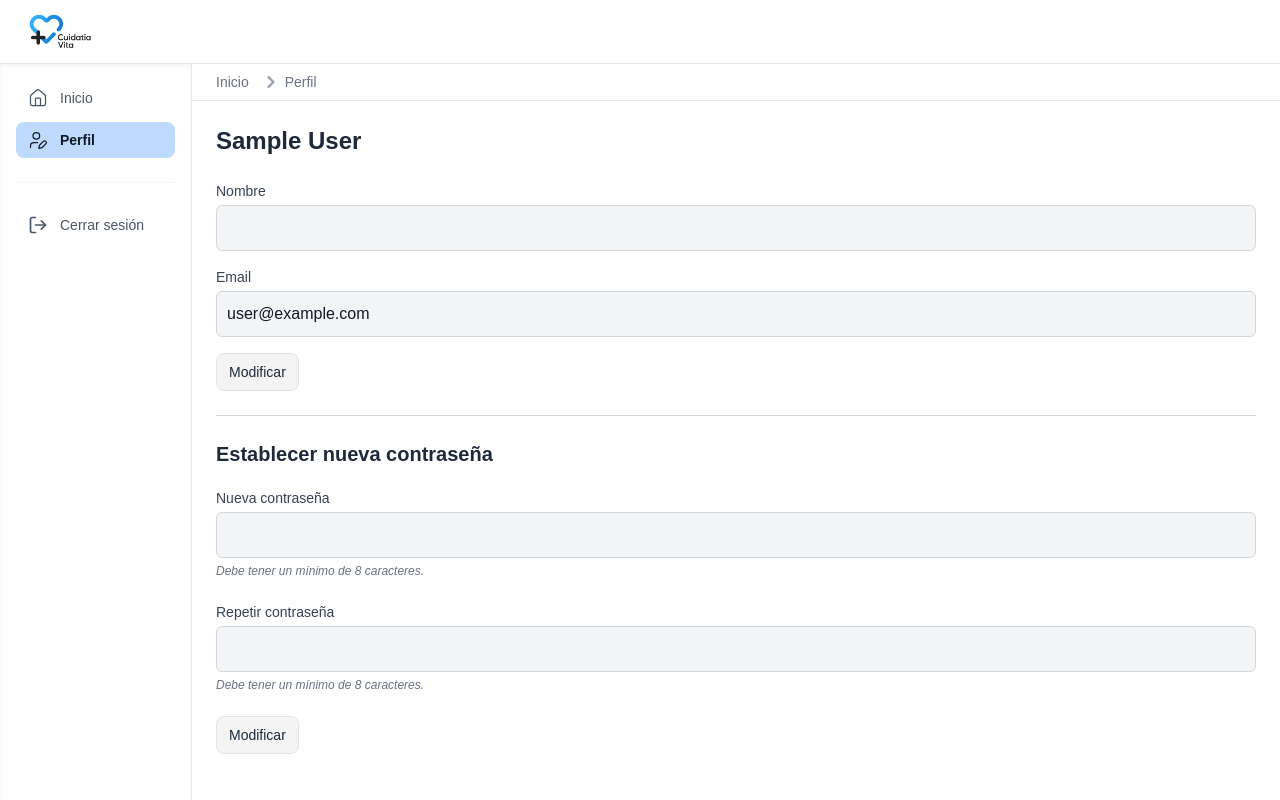
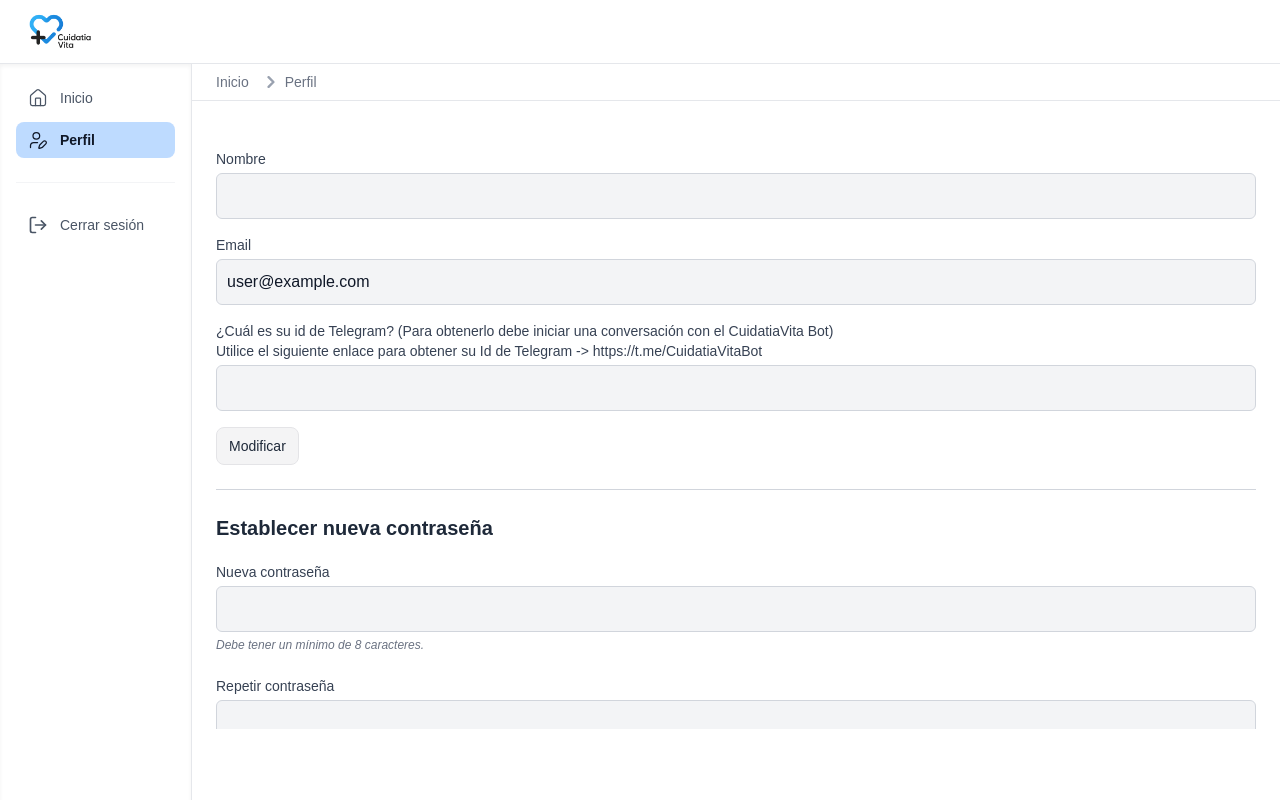
Before and after one commit to Cuidatia/cuidatiavita-frontend, a Next.js app: page /perfil in a window 1280 px wide. Shown: the top 800 px of the page. Built offline with nearby package versions, Linux system fonts and the light colour scheme; no server answers; sample sign-in values are in the browser's storage.

Commit message:
Docs
Correcciones mientras se hace la documentación.

```diff
--- a/src/pages/dashboard/index.jsx
+++ b/src/pages/dashboard/index.jsx
@@ -118,7 +118,7 @@ function Dashboard() {
             getResumenOrganizacion()
         }
 
-        if (session?.user?.roles.split(',').includes('familiar') || session?.user?.roles.split(',').includes('personal de referencia')) {
+        if (session?.user?.roles.split(',').includes('familiar') || session?.user?.roles.split(',').includes('personal de referencia') || session?.user?.roles.split(',').includes('paciente')) {
             getPersonasReferencia()
         }
     }, [session, status]);
@@ -189,7 +189,7 @@ function Dashboard() {
             <div className="flex items-start justify-center gap-8 pt-10 pb-10">
             {/* Crear Sala */}
             <div className="p-8 bg-white rounded-xl border-2 border-black w-full max-w-md">
-                <h2 className="text-3xl font-bold mb-6 text-center">Crear Sala de Videollamada</h2>
+                <h2 className="text-3xl font-bold mb-6 text-center">Unirse a Sala de Videollamada</h2>
                 <form onSubmit={handleSubmit} className="space-y-4 max-w-md mx-auto">
                 <div>
                     <label
--- a/src/pages/perfil/index.jsx
+++ b/src/pages/perfil/index.jsx
@@ -112,7 +112,7 @@ function Perfil() {
             mostrarUsuario &&
             <div className="p-6 bg-white h-full">
                 <div className="flex items-center justify-between mb-6">
-                    <h2 className="text-2xl font-semibold text-gray-800">{mostrarUsuario.name}</h2>
+                    <h2 className="text-2xl font-semibold text-gray-800">{mostrarUsuario.nombre}</h2>
                 </div>
 
                 <div className="space-y-6 max-h-[calc(100vh-220px)] overflow-y-auto">
@@ -140,6 +140,18 @@ function Perfil() {
                         value={mostrarUsuario.email}
                         disabled={!modificarDatos}
                         onChange={(e) => setMostrarUsuario({ ...mostrarUsuario, email: e.target.value })}
+                        />
+                    </div>
+                    <div>
+                        <label htmlFor="idTelegram" className="block mb-1 text-sm font-medium text-gray-700"><p>
+                        ¿Cuál es su id de Telegram? (Para obtenerlo debe iniciar una conversación con el CuidatiaVita Bot)
+                        <br />
+                        Utilice el siguiente enlace para obtener su Id de Telegram -{'>'} https://t.me/CuidatiaVitaBot
+                        </p></label>
+                        <input type="text" name="idTelegram" id="idTelegram" className="w-full p-2.5 border border-gray-300 rounded-md bg-gray-50 text-gray-900 focus:ring-2 focus:ring-blue-400 focus:outline-none disabled:cursor-not-allowed disabled:bg-gray-100"
+                            value={mostrarUsuario.idTelegram}
+                            disabled={!modificarDatos}
+                            onChange={(e) => setMostrarUsuario({ ...mostrarUsuario, idTelegram: e.target.value })}
                         />
                     </div>
                     <div className="flex space-x-3">
--- a/src/pages/personal/create.jsx
+++ b/src/pages/personal/create.jsx
@@ -18,7 +18,8 @@ export default function CrearUsuario () {
         "nombre":"",
         "email": "",
         "organizacionId": 0,
-        "rol": ""
+        "rol": "",
+        "idTelegram" : ""
     })
 
     const router = useRouter()
@@ -30,6 +31,7 @@ export default function CrearUsuario () {
     const [nombre, setNombre] = useState()
     const [password, setPassword] = useState()
     const [organizacion, setOrganizacion] = useState()
+    const [idTelegram, setIdTelegram] = useState()
 
     const [message, setMessage] = useState()
     const [error, setError] = useState()
@@ -84,7 +86,7 @@ export default function CrearUsuario () {
             headers: {
                 'Content-Type': 'application/json',
             },
-            body: JSON.stringify({nombre,email,password,organizacion:organizacion.id,rol})
+            body: JSON.stringify({nombre,email,password,organizacion:organizacion.id,rol,idTelegram})
         })
 
         if(response.ok){
--- a/src/pages/usuarios/[id]/graphs/index.jsx
+++ b/src/pages/usuarios/[id]/graphs/index.jsx
@@ -207,12 +207,12 @@ const DateFilter = ({ startDate, endDate, onDateChange }) => {
                     >
                     Enviar Telegram
                     </button>
-                    <button
+                    {/*<button
                     onClick={handleSendEmail}
                     className="px-6 py-3 text-green-700 font-semibold rounded-lg border-1 border-green-700 bg-white hover:bg-green-700 hover:text-white transition"
                     >
                     Llamar
-                    </button>
+                    </button>*/}
                 </div>
             </div>
         </div>
```
